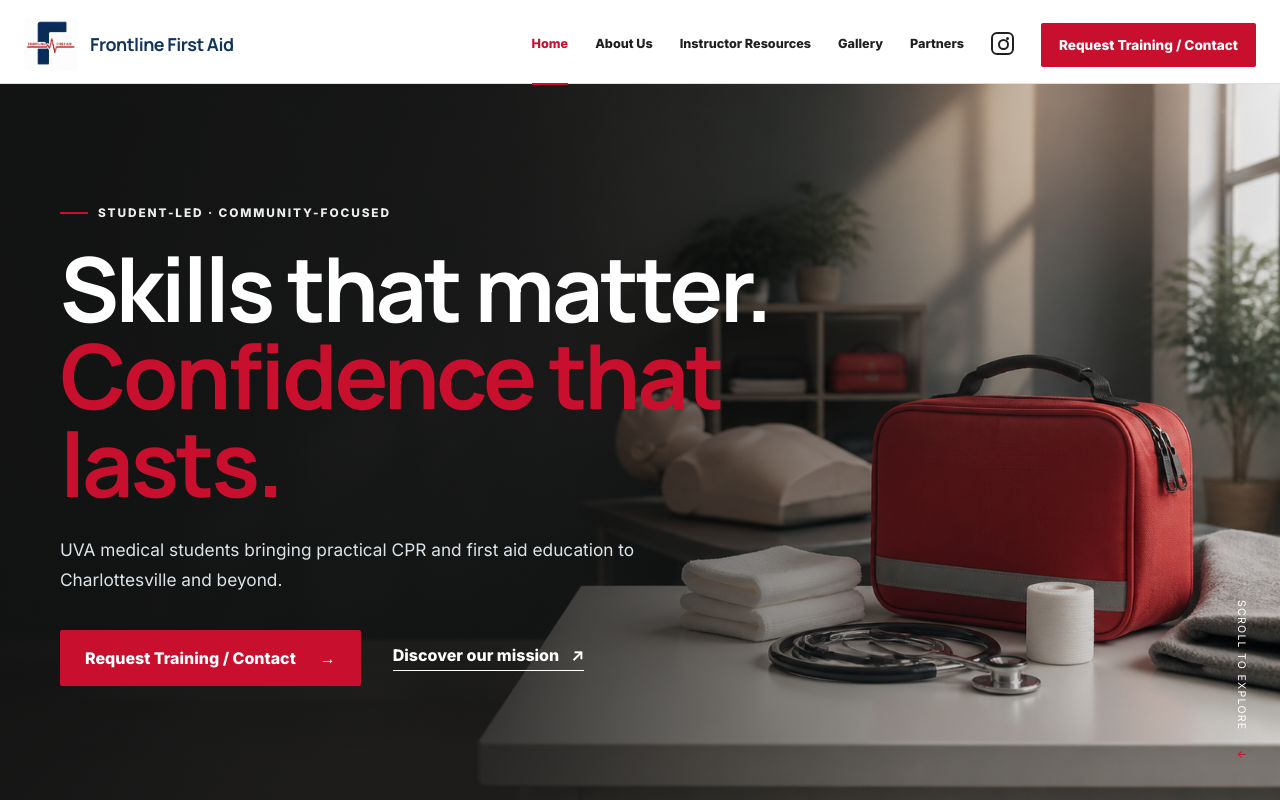
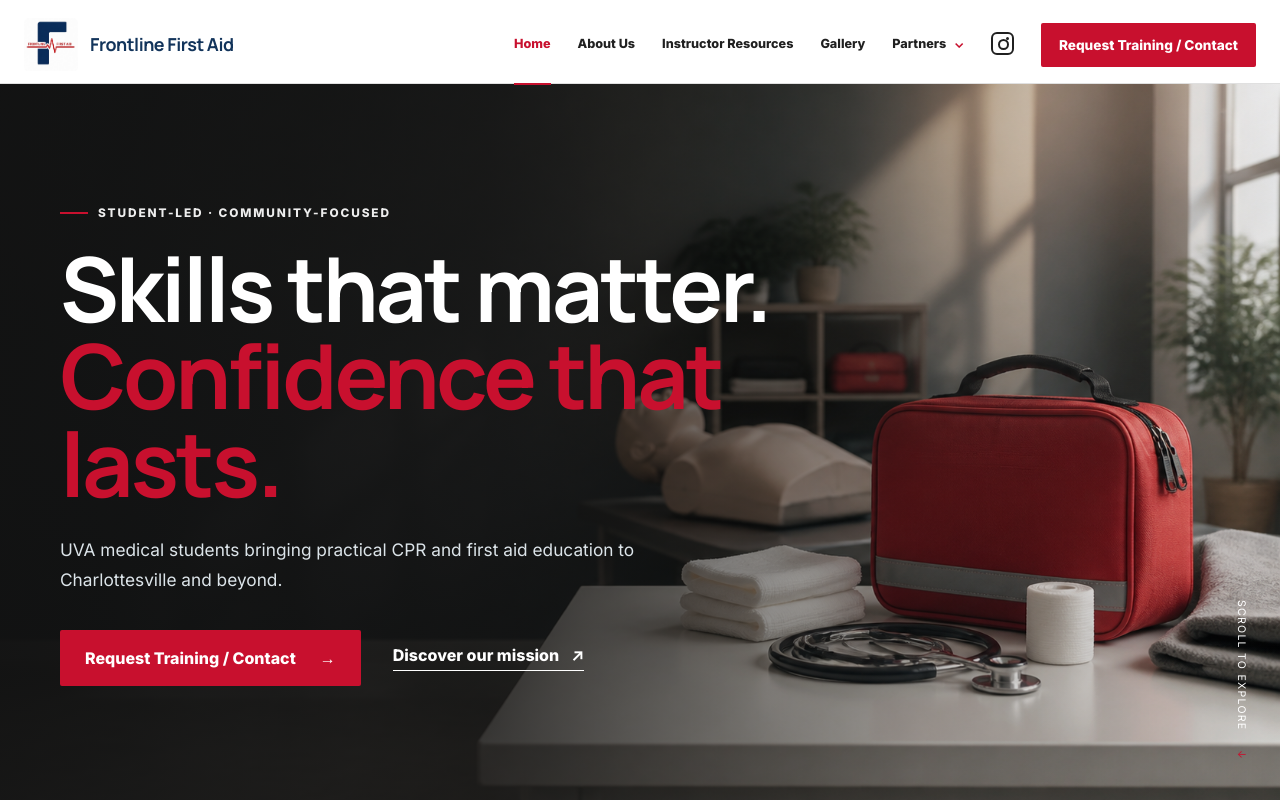
Before and after one commit to kirtijpatel/frontlinefirstaidwebsite, a Next.js app: page / in a window 1280 px wide. Shown: the top 800 px of the page. Built offline with nearby package versions, Linux system fonts and the light colour scheme.

Commit message:
Replace partners page with navigation dropdown

```diff
--- a/app/globals.css
+++ b/app/globals.css
@@ -39,6 +39,15 @@ em { color:var(--orange); font-style:normal; }
 .nav-links { display:flex; align-items:center; gap:27px; font-size:.79rem; font-weight:750; }
 .nav-links>a:not(.button) { padding:32px 0; border-bottom:2px solid transparent; }
 .nav-links>a.active { color:var(--orange); border-color:var(--orange); }
+.nav-dropdown { position:relative; align-self:stretch; display:flex; align-items:center; }
+.nav-dropdown-trigger { height:100%; padding:0; border:0; border-bottom:2px solid transparent; background:none; color:inherit; font-size:inherit; font-weight:inherit; cursor:pointer; white-space:nowrap; }
+.nav-dropdown-trigger span { display:inline-block; margin-left:5px; color:var(--orange); transition:transform .2s ease; }
+.partner-dropdown { position:absolute; top:calc(100% - 1px); right:-20px; z-index:70; width:235px; padding:9px; background:white; border:1px solid var(--line); box-shadow:0 18px 45px rgba(0,0,0,.14); opacity:0; visibility:hidden; transform:translateY(-7px); transition:opacity .18s ease,transform .18s ease,visibility .18s; }
+.partner-dropdown a { display:flex; align-items:center; justify-content:space-between; gap:20px; padding:13px 14px; color:var(--ink); font-size:.8rem; }
+.partner-dropdown a:hover,.partner-dropdown a:focus-visible { background:var(--cream); color:var(--orange); outline:none; }
+.partner-dropdown a span { color:#999; }
+.nav-dropdown:hover .partner-dropdown,.nav-dropdown:focus-within .partner-dropdown { opacity:1; visibility:visible; transform:translateY(0); }
+.nav-dropdown:hover .nav-dropdown-trigger span,.nav-dropdown:focus-within .nav-dropdown-trigger span { transform:rotate(180deg); }
 .instagram { display:grid; place-items:center; line-height:1; }
 .instagram-logo { position:relative; display:block; width:23px; height:23px; border:2px solid #202020; border-radius:6px; background:white; }
 .instagram-logo:before { content:""; position:absolute; left:5px; top:5px; width:7px; height:7px; border:2px solid #202020; border-radius:50%; }
@@ -186,6 +195,8 @@ a.resource-card:hover .resource-preview img { transform:scale(1.025); }
   .nav-links { width:100%; min-width:0; padding:0; gap:22px; overflow-x:auto; background:white; border:0; scrollbar-width:none; justify-content:safe flex-end; }
   .nav-links::-webkit-scrollbar { display:none; }
   .nav-links>a { flex:0 0 auto; white-space:nowrap; }
+  .nav-dropdown { flex:0 0 auto; }
+  .partner-dropdown { position:fixed; top:77px; right:16px; }
   .nav-links>a:not(.button) { padding:31px 0; }
   .nav-links .button-small { min-height:40px; padding-inline:15px; }
   .instagram { padding-block:29px!important; }
--- a/components/site-shell.tsx
+++ b/components/site-shell.tsx
@@ -6,7 +6,14 @@ import { usePathname } from "next/navigation";
 
 const links = [
   ["/", "Home"], ["/about", "About Us"], ["/instructor-resources", "Instructor Resources"],
-  ["/gallery", "Gallery"], ["/partners", "Partners"],
+  ["/gallery", "Gallery"],
+] as const;
+
+const partners = [
+  ["https://www.compressandshock.org/", "Compress and Shock"],
+  ["https://www.stopthebleedofficial.com/all-products.html?utm_term=cat%20tourniquet&utm_campaign=Stop+The+Bleed+Search+Traffic&utm_source=adwords&utm_medium=ppc&hsa_acc=1576333358&hsa_cam=21988832763&hsa_grp=173357723882&hsa_ad=724607449664&hsa_src=g&hsa_tgt=aud-2410115170044:kwd-317255939661&hsa_kw=cat%20tourniquet&hsa_mt=b&hsa_net=adwords&hsa_ver=3&gad_source=1&gad_campaignid=21988832763&gbraid=0AAAAA-ngInOExChI4gNseF5Kt9kS3PQTy&gclid=Cj0KCQjwnIDUBhDrARIsAJDGwSuvDubHWxBXpotmwpUVKqh2TK5B8_1vnX9ywAIwAbIngL4s_eCUa1kaAldlEALw_wcB", "Stop the Bleed"],
+  ["https://regionten.org/", "Region Ten"],
+  ["https://www.firstonscene.us/", "First on Scene"],
 ] as const;
 
 export function Brand() {
@@ -31,6 +38,12 @@ export function Header() {
       <Brand />
       <nav className="nav-links" aria-label="Main navigation">
         {links.map(([href, label]) => <Link key={href} className={path === href ? "active" : ""} href={href}>{label}</Link>)}
+        <div className="nav-dropdown">
+          <button className="nav-dropdown-trigger" type="button" aria-haspopup="menu">Partners <span aria-hidden="true">⌄</span></button>
+          <div className="partner-dropdown" role="menu">
+            {partners.map(([href, label]) => <a href={href} target="_blank" rel="noreferrer" role="menuitem" key={href}>{label}<span aria-hidden="true">↗</span></a>)}
+          </div>
+        </div>
         <a className="instagram" href="https://www.instagram.com/" target="_blank" rel="noreferrer" aria-label="Instagram">
           <span className="instagram-logo" aria-hidden="true" />
         </a>
```
Also changed, not shown: app/partners/page.tsx (deleted, +0 -8 lines).
